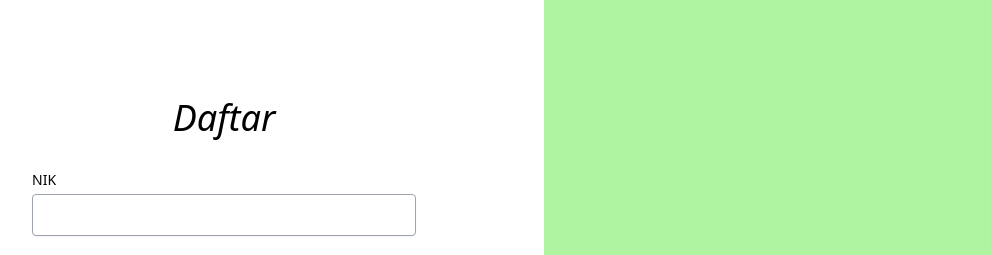
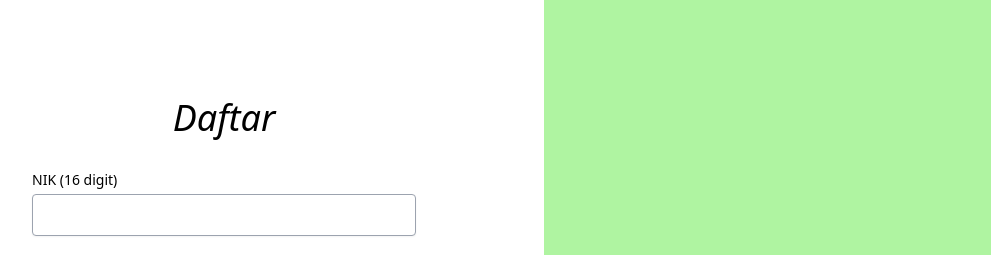
Before and after one commit to yafidaffaa/Project_KOMINFO, a React (Vite) app in the folder client/: page /register in a window 1280 px wide. Shown: the top 255 px of the page, without its empty margins (96-1087 px from the left). Built offline with nearby package versions, Linux system fonts and the light colour scheme.

Commit message:
Update NIK input field label to specify 16 digit requirement

```diff
--- a/client/src/pages/Auth/Register.tsx
+++ b/client/src/pages/Auth/Register.tsx
@@ -68,7 +68,7 @@ const Register = () => {
         <h2 className="text-3xl md:text-4xl italic mb-8">Daftar</h2>
 
         <form className="w-full max-w-sm space-y-4" onSubmit={handleSubmit}>
-          <InputField id="nik_user" label="NIK" value={formData.nik_user} onChange={handleChange} />
+          <InputField id="nik_user" label="NIK (16 digit)" value={formData.nik_user} onChange={handleChange} />
           <InputField id="nama" label="Nama" value={formData.nama} onChange={handleChange} />
           <InputField id="email" label="Email" value={formData.email} onChange={handleChange} />
           <InputField id="username" label="Username" value={formData.username} onChange={handleChange} />
```
